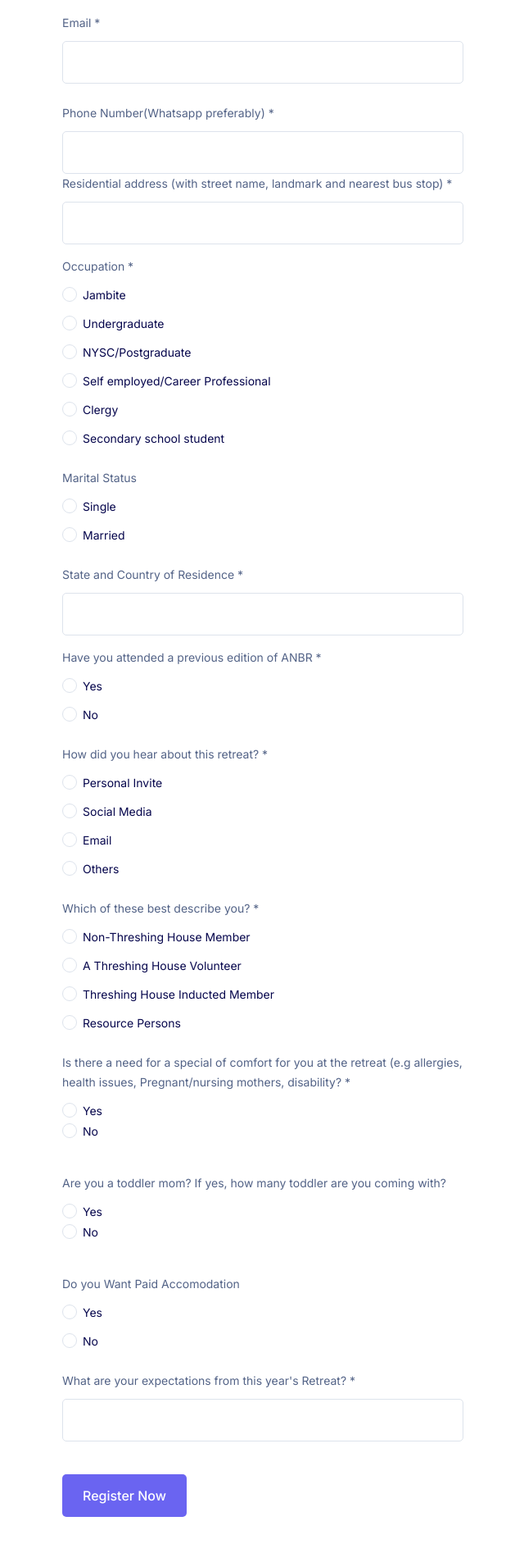
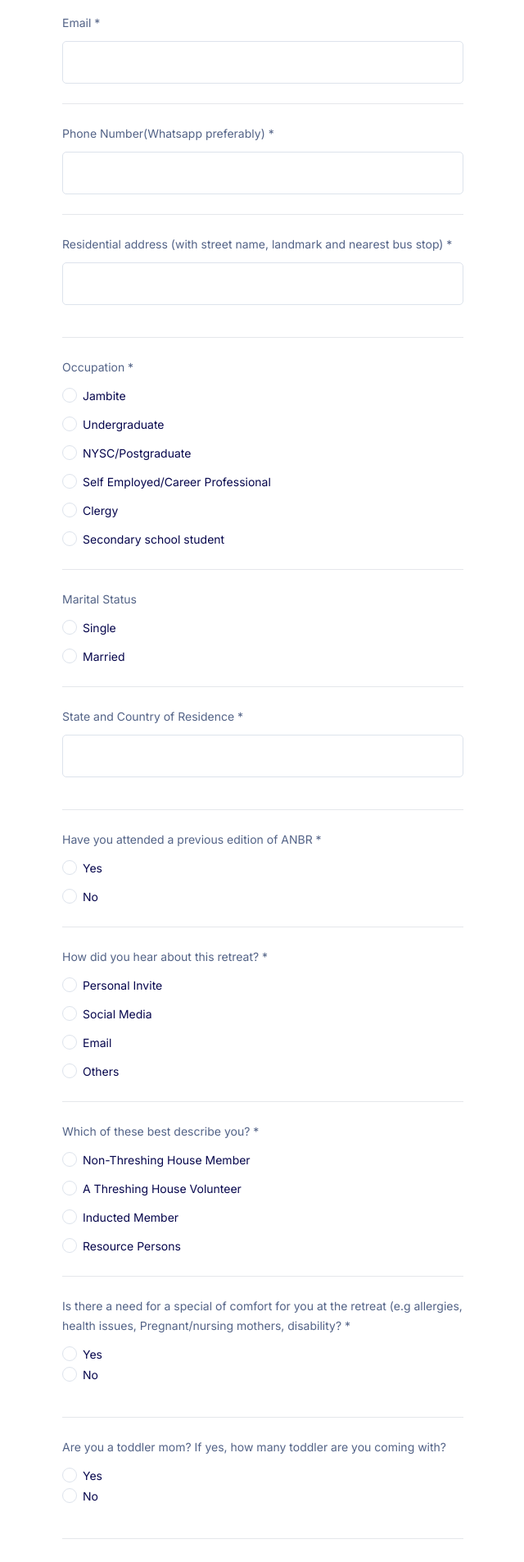
Before and after one commit to kayuse/anbrform, a React (Create React App) app: page / in a window 1280 px wide. Shown: the part 760-2665 px from the top of the page at 82% size, without its empty margins (319-959 px from the left). Built offline with nearby package versions, Linux system fonts and the light colour scheme.

Commit message:
Update Register.js

```diff
--- a/src/Register.js
+++ b/src/Register.js
@@ -127,6 +127,8 @@ function Register() {
             />
           </div>
           <br />
+          <hr/>
+          <br/>
           <div >
             <label for="phone" class="formbold-form-label"> Phone Number(Whatsapp preferably)   *</label>
             <input
@@ -138,7 +140,9 @@ function Register() {
               class="formbold-form-input"
             />
           </div>
-
+          <br/>
+          <hr/>
+          <br/>
           <div class="formbold-mb-3">
             <label for="address" class="formbold-form-label">
               Residential address (with street name, landmark and nearest bus stop) *
@@ -152,6 +156,9 @@ function Register() {
               class="formbold-form-input"
             />
           </div>
+          <br/>
+          <hr/>
+          <br/>
           <div class="formbold-mb-5">
             <label for="qusOne" class="formbold-form-label">
               Occupation *
@@ -214,7 +221,7 @@ function Register() {
                     onChange={handleChange}
                     id="qusOne"
                   />
-                  Self employed/Career Professional
+                  Self Employed/Career Professional
                   <span class="formbold-radio-checkmark"></span>
                 </label>
               </div>
@@ -250,7 +257,9 @@ function Register() {
               </div>
             </div>
           </div>
-          <br />
+          <br/>
+          <hr/>
+          <br/>
           <div class="formbold-mb-5">
             <label for="qusOne" class="formbold-form-label">
               Marital Status
@@ -290,7 +299,9 @@ function Register() {
 
             </div>
           </div>
-          <br />
+          <br/>
+          <hr/>
+          <br/>
           <div class="formbold-mb-3">
             <label for="address" class="formbold-form-label">
               State and Country of Residence *
@@ -304,6 +315,9 @@ function Register() {
               class="formbold-form-input"
             />
           </div>
+          <br/>
+          <hr/>
+          <br/>
           <div class="formbold-mb-5">
             <label for="qusOne" class="formbold-form-label">
               Have you attended a previous edition of ANBR *
@@ -343,8 +357,10 @@ function Register() {
 
             </div>
           </div>
-          <br />
-          <div class="formbold-mb-5">
+          <br/>
+          <hr/>
+          <br/>
+                    <div class="formbold-mb-5">
             <label for="qusOne" class="formbold-form-label">
               How did you hear about this retreat? *
             </label>
@@ -412,7 +428,9 @@ function Register() {
               </div>
             </div>
           </div>
-          <br />
+          <br/>
+          <hr/>
+          <br/>
           <div class="formbold-mb-5">
             <label for="qusOne" class="formbold-form-label">
               Which of these best describe you? *
@@ -460,7 +478,7 @@ function Register() {
                     onChange={handleChange}
                     id="qusOne"
                   />
-                  Threshing House Inducted Member
+                  Inducted Member
                   <span class="formbold-radio-checkmark"></span>
                 </label>
               </div>
@@ -481,7 +499,9 @@ function Register() {
               </div>
             </div>
           </div>
-          <br />
+          <br/>
+          <hr/>
+          <br/>
           <div class="formbold-mb-3">
             <label for="address" class="formbold-form-label">
               Is there a need for a special of comfort for you at the retreat (e.g allergies, health issues,  Pregnant/nursing mothers, disability? *
@@ -517,8 +537,9 @@ function Register() {
                 </label>
               </div>
           </div>
-
-          <br />
+          <br/>
+          <hr/>
+          <br/>
           <div class="formbold-mb-3">
             <label for="address" class="formbold-form-label">
               Are you a toddler mom? If yes,  how many toddler are you coming with?
@@ -554,7 +575,9 @@ function Register() {
                 </label>
               </div>
           </div>
-          <br />
+          <br/>
+          <hr/>
+          <br/>
           <div class="formbold-mb-5">
             <label for="qusOne" class="formbold-form-label">
               Do you Want Paid Accomodation
```
